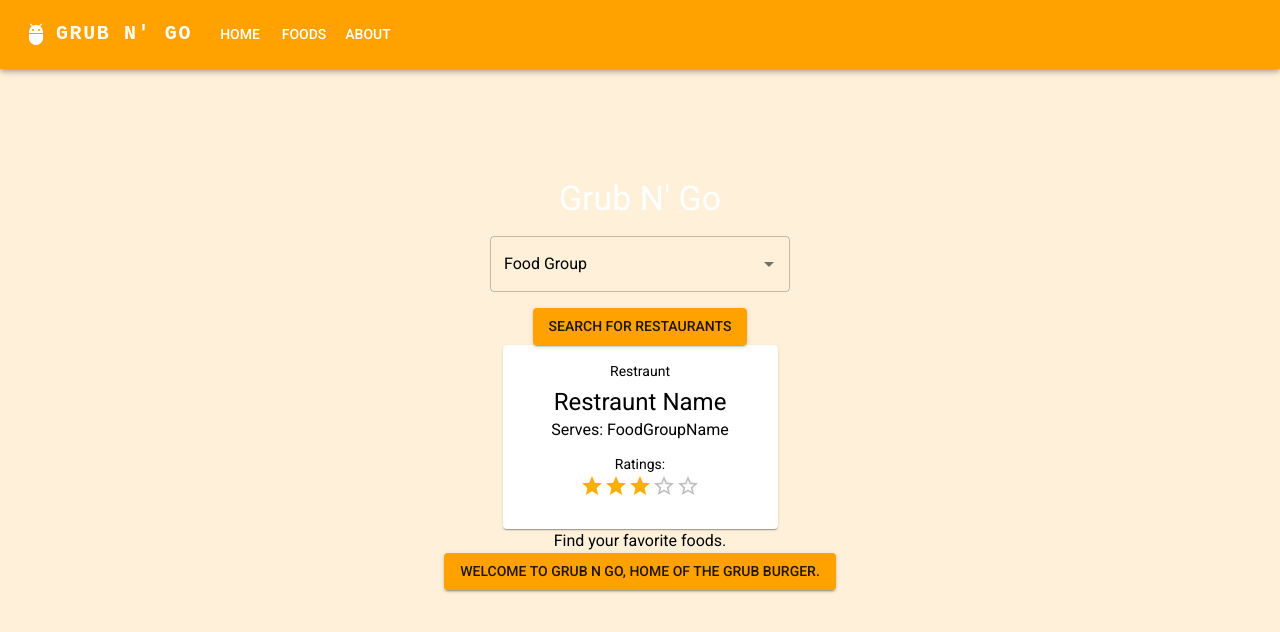
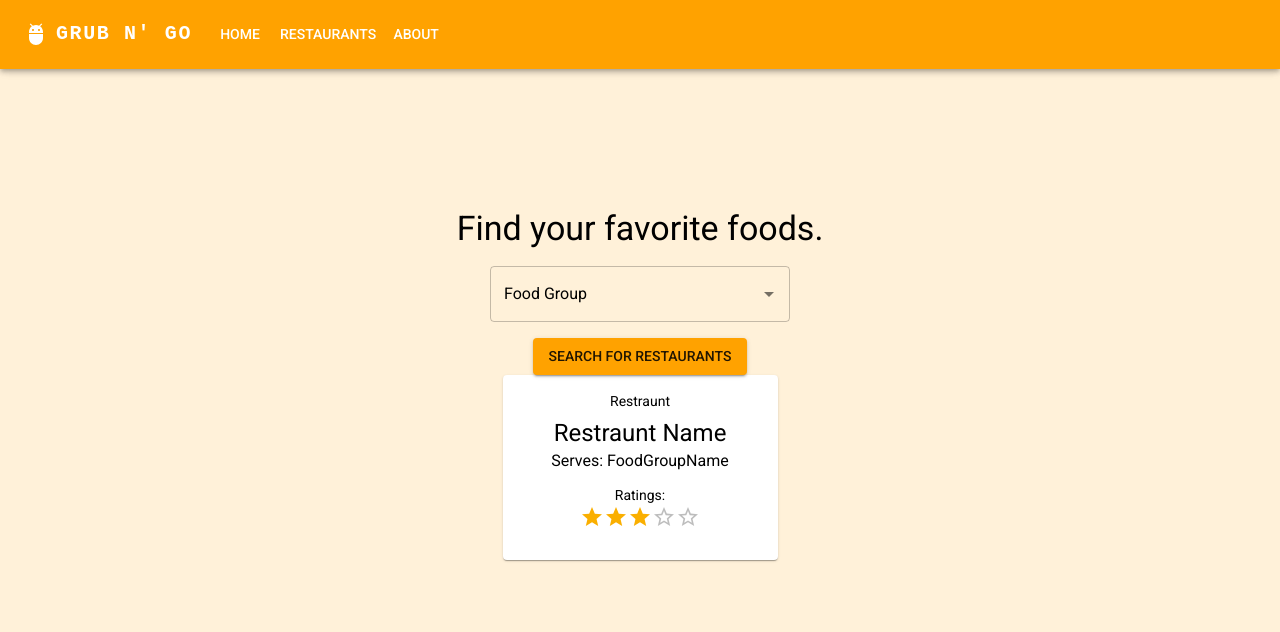
Before and after one commit to carter-benson/grub-n-go, a React (Vite) app in the folder main-app/: page / in a window 1280 px wide. Shown: the top 632 px of the page. Built offline with nearby package versions, Linux system fonts and the light colour scheme.

Commit message:
updated website

```diff
--- a/main-app/src/App.tsx
+++ b/main-app/src/App.tsx
@@ -51,8 +51,8 @@ function App() {
         >
           <ResponsiveAppBar />
 
-          <Typography variant="h4" component="h1" sx={{ mb: 2 }}>
-            Grub N' Go
+          <Typography variant="h4" color="text.secondary" component="h1" sx={{ mb: 2 }}>
+            Find your favorite foods.
           </Typography>
 
           <ComboBox value={selectedFoodGroup} onChange={setSelectedFoodGroup} />
@@ -85,22 +85,6 @@ function App() {
           )}
 
           <Card />
-
-          <Typography
-            sx={{
-              textAlign: 'center',
-              color: 'text.secondary',
-              width: { sm: '100%', md: '80%' },
-            }}
-          >
-            Find your favorite foods.
-          </Typography>
-
-          <div>
-            <Button variant="contained" color="primary">
-              Welcome to Grub N Go, home of the Grub Burger.
-            </Button>
-          </div>
         </Box>
       </Container>
     </ThemeProvider>
--- a/main-app/src/components/ResponsiveAppBar.tsx
+++ b/main-app/src/components/ResponsiveAppBar.tsx
@@ -8,11 +8,10 @@ import Menu from '@mui/material/Menu';
 import MenuIcon from '@mui/icons-material/Menu';
 import Container from '@mui/material/Container';
 import Button from '@mui/material/Button';
-import Tooltip from '@mui/material/Tooltip';
 import MenuItem from '@mui/material/MenuItem';
 import AdbIcon from '@mui/icons-material/Adb';
 
-const pages = ['Home', 'Foods', 'About'];
+const pages = ['Home', 'Restaurants', 'About'];
 
 function ResponsiveAppBar() {
   const [anchorElNav, setAnchorElNav] = React.useState<null | HTMLElement>(null);
```
